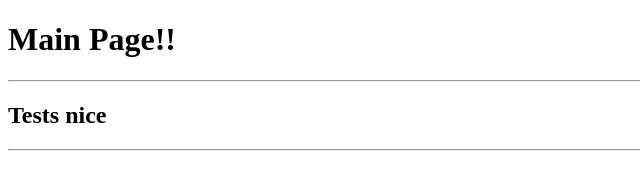
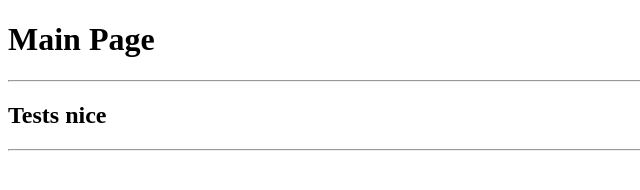
Before and after one commit to ToBinio/Main_Page, a website: page client/public/index.html in a window 1280 px wide. Shown: the full height of the page, 0-640 px from the left. Drawn offline with Linux system fonts and the light colour scheme.

Commit message:
Test Push

```diff
--- a/client/public/index.html
+++ b/client/public/index.html
@@ -5,7 +5,7 @@
     <title>MainPage</title>
 </head>
 <body>
-<h1>Main Page!!</h1>
+<h1>Main Page</h1>
 <hr>
 <h2>Tests nice</h2>
 <hr>
```
